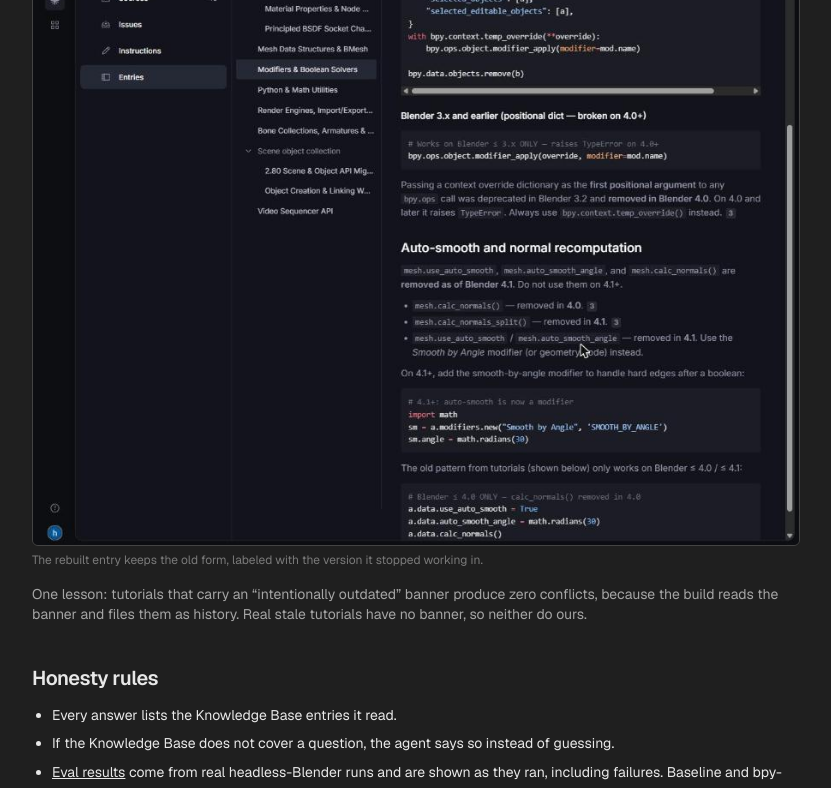
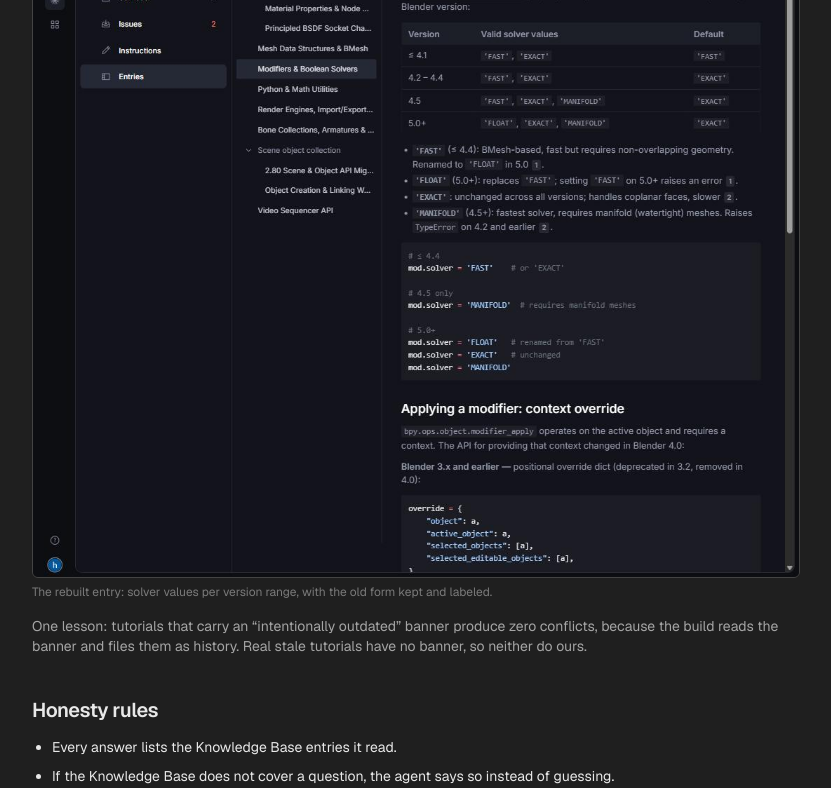
Before and after one commit to Rustam335/bpy-compass, a Next.js app: page /about in a window 1280 px wide. Shown: the part 1675-2463 px from the top of the page, without its empty margins (112-943 px from the left). Built offline with nearby package versions, Linux system fonts and the light colour scheme.

Commit message:
docs(ui): refreshed Boolean entry screenshot, third Instruction and issue resolutions

```diff
--- a/app/about/page.tsx
+++ b/app/about/page.tsx
@@ -103,12 +103,12 @@
         <Image
           src="/screenshots/entry-boolean-solvers-final.jpg"
           alt="Rebuilt Knowledge Base entry showing boolean solver identifiers by Blender version"
-          width={894}
-          height={874}
+          width={1092}
+          height={1114}
           className="rounded-md border border-line"
         />
         <figcaption className="mt-1.5 text-xs text-ink-faint">
-          The rebuilt entry keeps the old form, labeled with the version it stopped working in.
+          The rebuilt entry: solver values per version range, with the old form kept and labeled.
         </figcaption>
       </figure>
       <p className="mt-4 text-sm text-ink-dim">
```
Also changed, not shown: public/screenshots/entry-boolean-solvers-final.jpg.
